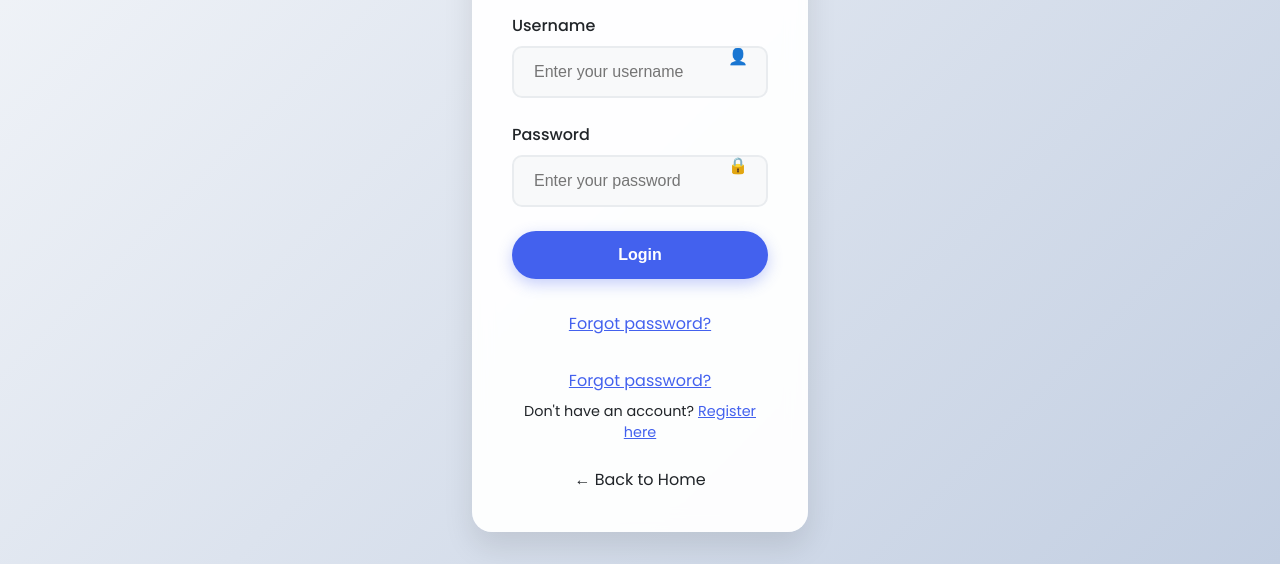
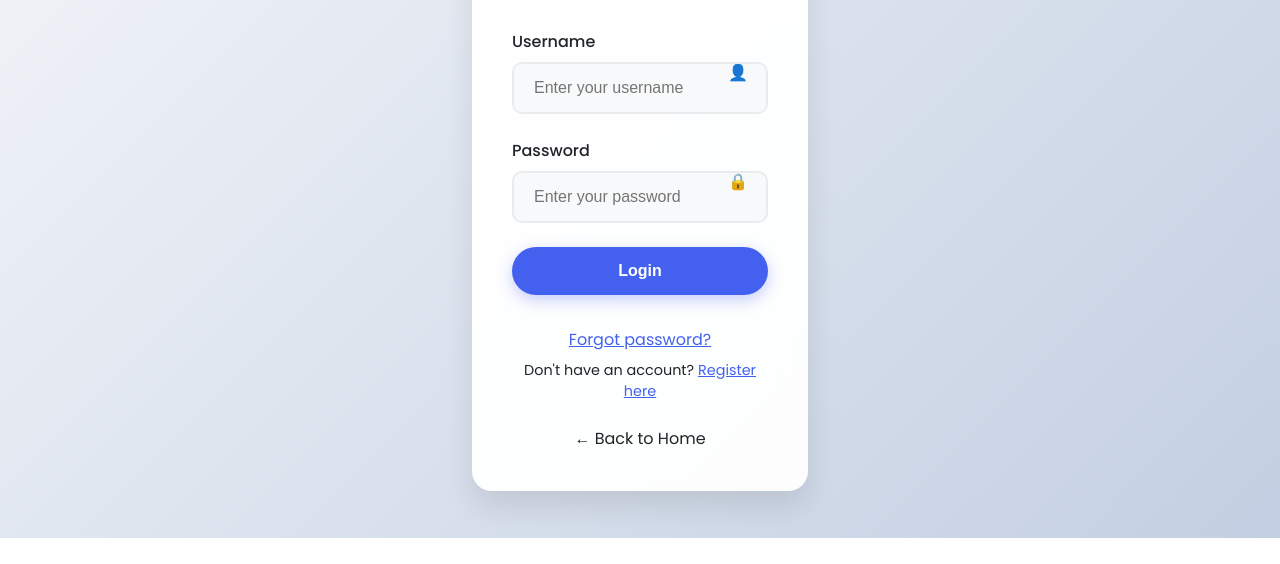
Before and after one commit to Alert9820/Crane, a website: page public/login.html in a window 1280 px wide. Shown: the part 262-826 px from the top of the page. After the commit the page ends 800 px from the top, so only its background shows below. Drawn offline with nearby package versions, Linux system fonts and the light colour scheme.

Commit message:
Update login.html

```diff
--- a/public/login.html
+++ b/public/login.html
@@ -212,7 +212,7 @@
                 <button type="submit" class="btn btn-primary">Login</button>
 
                 <div style="text-align: center; margin-top: 1rem;">
-                    <a href="#" class="btn-link">Forgot password?</a>
+
                 </div>
                 <div style="text-align: center; margin-top: 1rem;">
                 <div style="text-align: center; margin-top: 1rem;">
```
